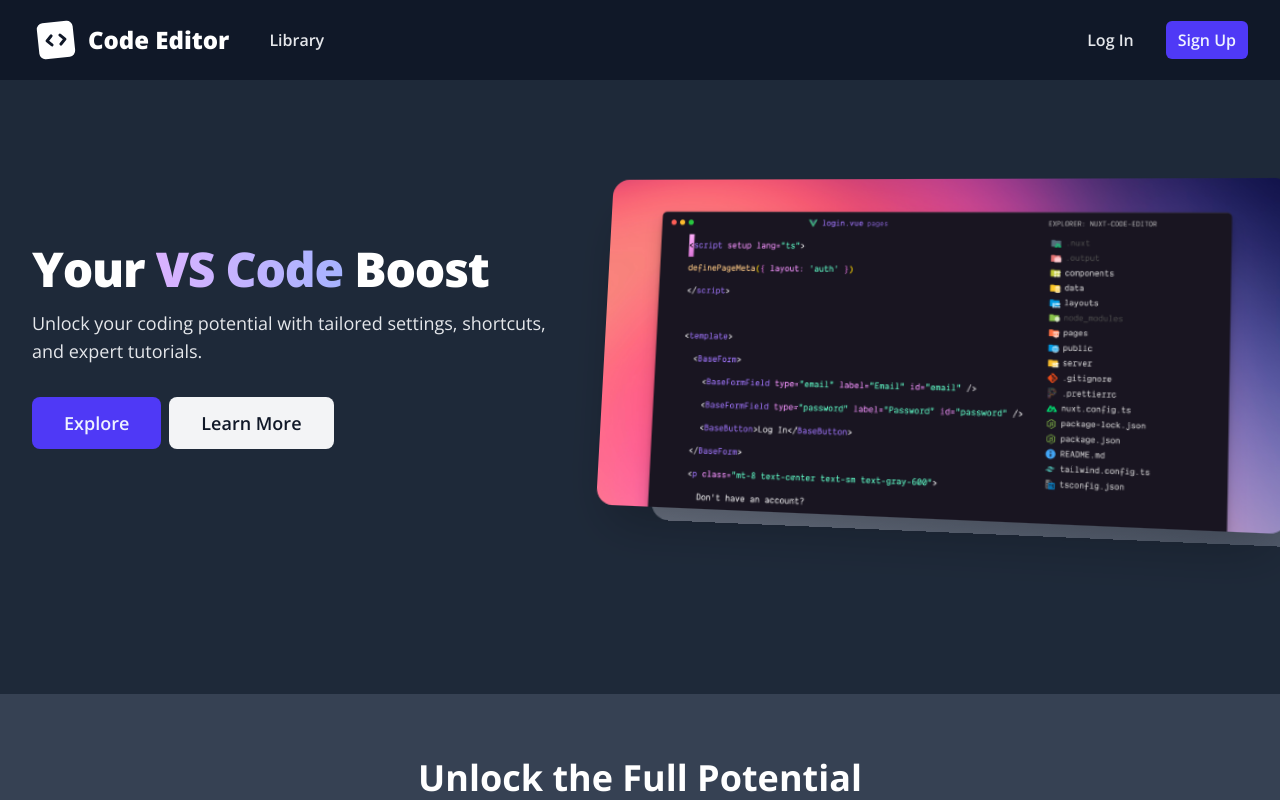
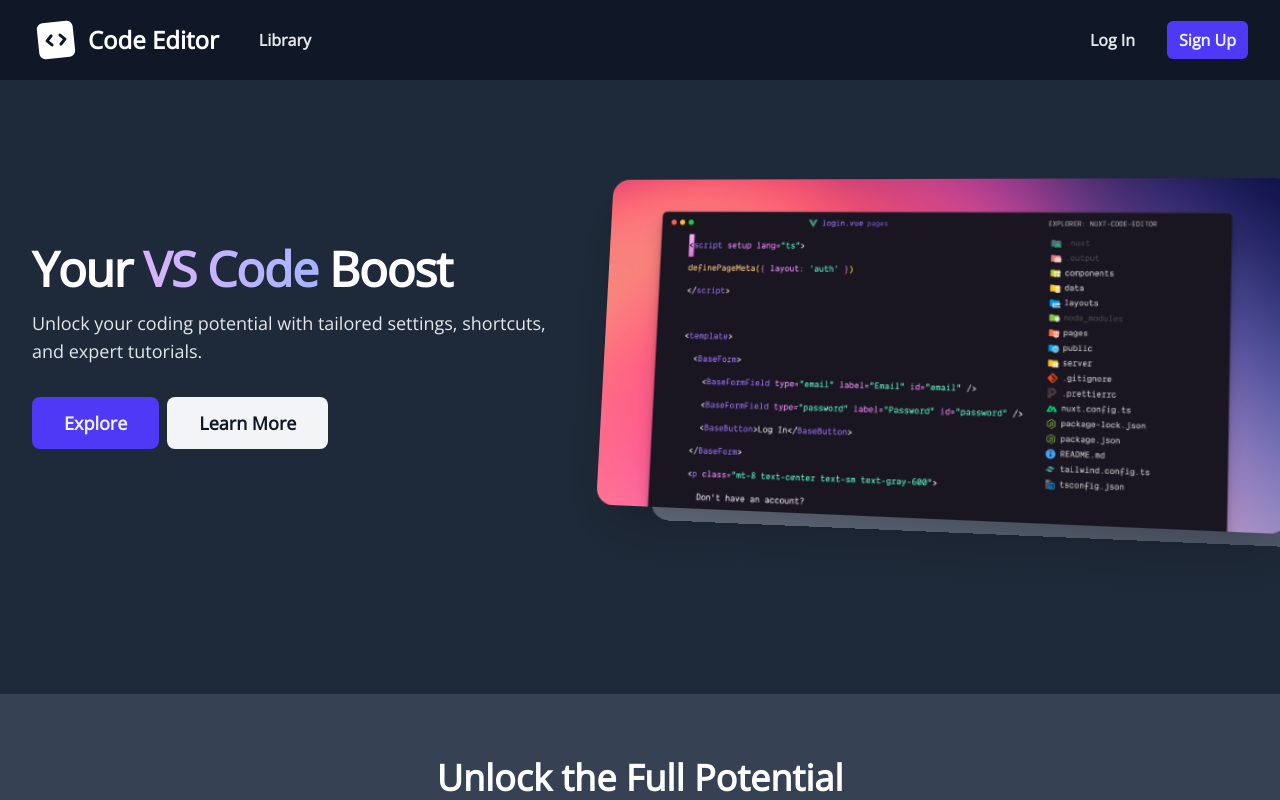
Before and after one commit to DmitryGytnikov/Vue_cons7_homework, a Nuxt app: page / in a window 1280 px wide. Shown: the top 800 px of the page. Built offline with nearby package versions, Linux system fonts and the light colour scheme.

Commit message:
04. Google Fonts

```diff
--- a/assets/css/main.css
+++ b/assets/css/main.css
@@ -1,11 +1,9 @@
-@import url('https://fonts.googleapis.com/css2?family=Open+Sans:ital,wght@0,300..800;1,300..800&display=swap"');
-
-@import "tailwindcss";
+@import 'tailwindcss';
 
 @custom-variant dark (&:where(.dark, .dark *));
 
 @theme {
-	--font-sans: "Open Sans";
+  --font-sans: 'Open Sans';
 }
 
 @utility container {
@@ -24,7 +22,7 @@
   }
 
   .hero-reflection {
-		@apply absolute inset-0 left-20 top-10 rounded-2xl bg-gradient-to-bl from-indigo-200 to-pink-200 dark:from-gray-700 dark:to-gray-500;
+    @apply absolute inset-0 top-10 left-20 rounded-2xl bg-gradient-to-bl from-indigo-200 to-pink-200 dark:from-gray-700 dark:to-gray-500;
     transform: scale(1.1) rotateX(5deg) rotateY(-10deg) rotateZ(2deg);
   }
 }
--- a/nuxt.config.ts
+++ b/nuxt.config.ts
@@ -1,16 +1,26 @@
-import tailwindcss from "@tailwindcss/vite"
+import tailwindcss from '@tailwindcss/vite'
 
 // https://nuxt.com/docs/api/configuration/nuxt-config
 export default defineNuxtConfig({
-	compatibilityDate: "2024-11-01",
+  compatibilityDate: '2024-11-01',
   devtools: { enabled: true },
-	css: ["~/assets/css/main.css"],
+  modules: ['@nuxtjs/google-fonts'],
+  css: ['~/assets/css/main.css'],
   vite: {
     plugins: [tailwindcss()],
   },
   app: {
     head: {
-			title: "Code Editor",
+      title: 'Code Editor',
+    },
+  },
+  googleFonts: {
+    display: 'swap',
+    families: {
+      'Open Sans': {
+        wght: '300..800',
+        ital: '300..800',
+      },
     },
   },
 })
--- a/package.json
+++ b/package.json
@@ -10,6 +10,7 @@
     "postinstall": "nuxt prepare"
   },
   "dependencies": {
+    "@nuxtjs/google-fonts": "^3.2.0",
     "@tailwindcss/vite": "^4.1.6",
     "nuxt": "^3.17.2",
     "tailwindcss": "^4.1.6",
```
Also changed, not shown: 2 other files (tests, documents, lock files or other folders). Lines whose indentation alone changed are shown as unchanged.
